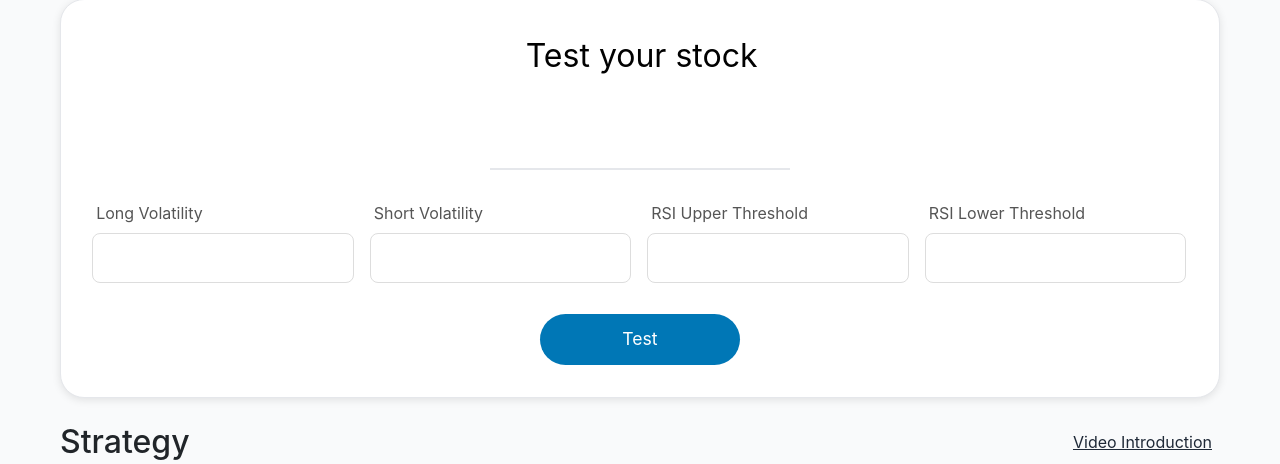
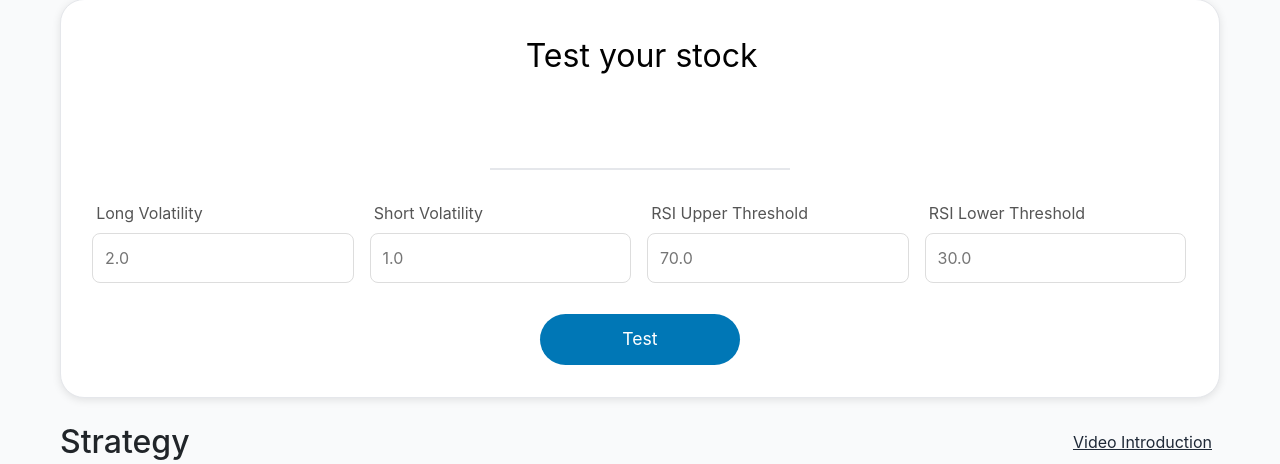
Before and after one commit to gh153/533_project_private, a Flask app: page / in a window 1280 px wide. Shown: the part 87-551 px from the top of the page. Run offline with Flask 3, Linux system fonts and the light colour scheme.

Commit message:
Add default values for parameters

```diff
--- a/app.py
+++ b/app.py
@@ -703,10 +703,10 @@ def index():
 def plot():
     # Get input from the form
     stock_symbol = request.form['stock_symbol']
-    long_volatility = float(request.form['long_volatility'])
-    short_volatility = float(request.form['short_volatility'])
-    rsi_upper = float(request.form['rsi_upper'])
-    rsi_lower = float(request.form['rsi_lower'])
+    long_volatility = float(request.form['long_volatility'] or 2.0)
+    short_volatility = float(request.form['short_volatility'] or 1.0)
+    rsi_upper = float(request.form['rsi_upper'] or 70.0)
+    rsi_lower = float(request.form['rsi_lower'] or 30.0)
 
     print(stock_symbol)
     print(long_volatility)
--- a/templates/index.html
+++ b/templates/index.html
@@ -43,25 +43,25 @@
                 <div class="input-group">
                     <label for="long_volatility">Long Volatility</label>
                     <input type="number" class="input" id="long_volatility" name="long_volatility" step="0.01"
-                           value="{{ long_volatility }}" required>
+                           value="{{ long_volatility }}" placeholder="2.0">
                 </div>
 
                 <div class="input-group">
                     <label for="short_volatility">Short Volatility</label>
                     <input type="number" class="input" id="short_volatility" name="short_volatility" step="0.01"
-                           value="{{ short_volatility }}" required>
+                           value="{{ short_volatility }}" placeholder="1.0">
                 </div>
 
                 <div class="input-group">
                     <label for="rsi_upper">RSI Upper Threshold</label>
                     <input type="number" class="input" id="rsi_upper" name="rsi_upper" step="0.01"
-                           value="{{ rsi_upper }}" required>
+                           value="{{ rsi_upper }}" placeholder="70.0">
                 </div>
 
                 <div class="input-group">
                     <label for="rsi_lower">RSI Lower Threshold</label>
                     <input type="number" class="input" id="rsi_lower" name="rsi_lower" step="0.01"
-                           value="{{ rsi_lower }}" required>
+                           value="{{ rsi_lower }}" placeholder="30.0">
                 </div>
             </div>
             <div class="mt-3" style="text-align: center;">
```
